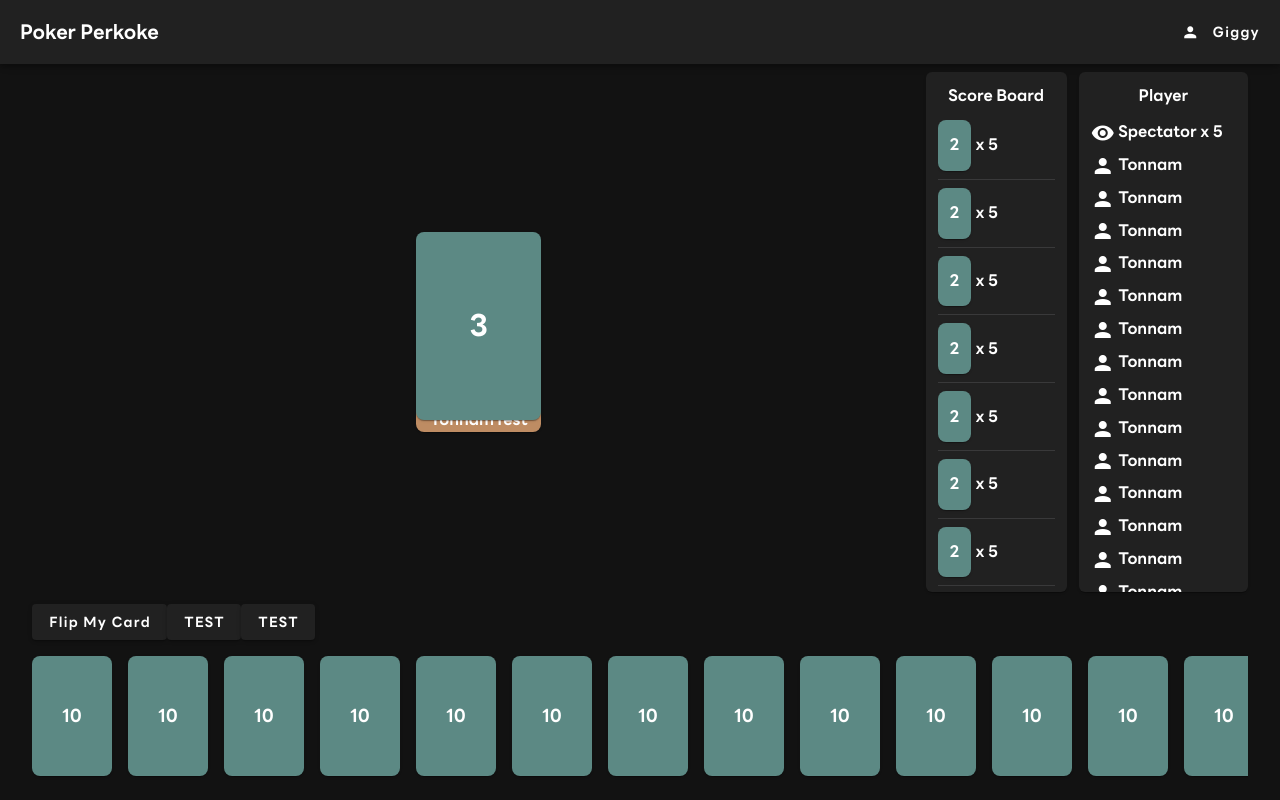
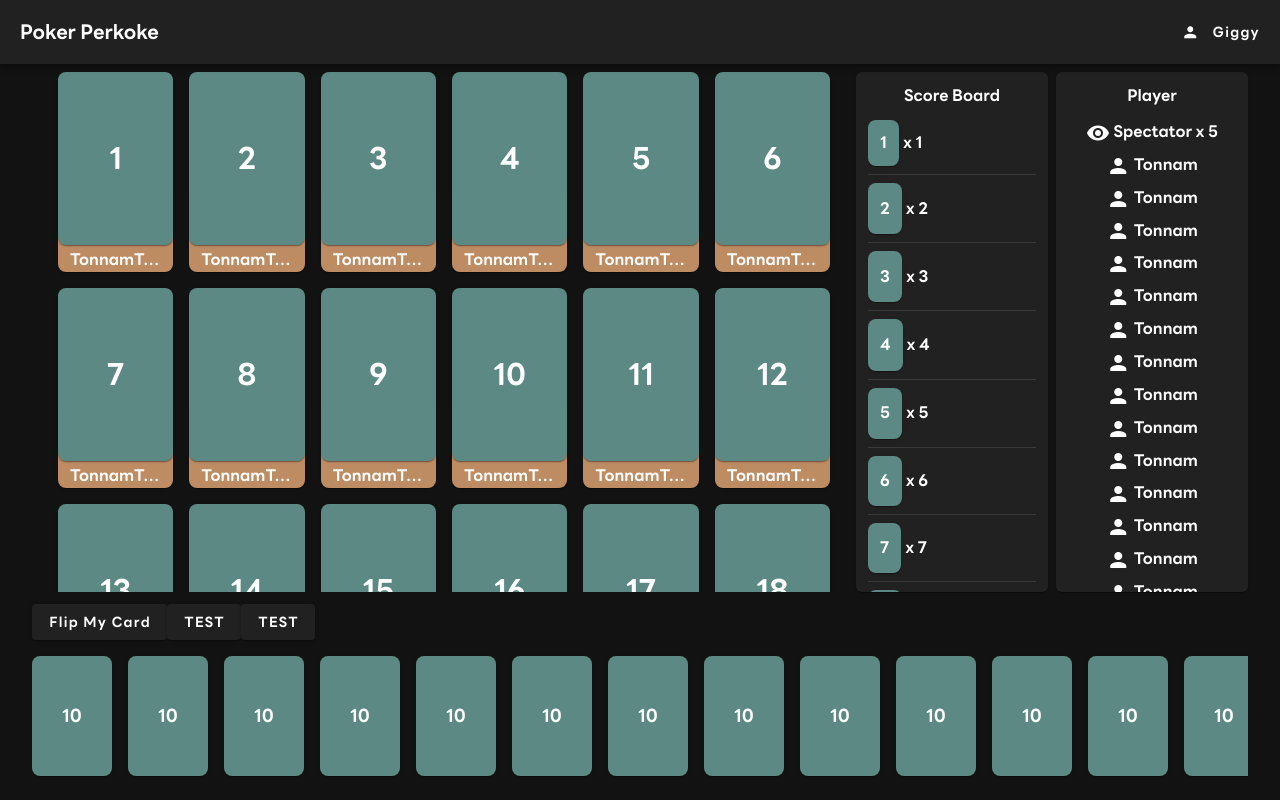
Before and after one commit to sirateek/scrum-poker-fe, a Vue app: page /room in a window 1280 px wide. Built offline with nearby package versions, Linux system fonts and the light colour scheme.

Commit message:
feat: Extract InformationBoard

```diff
--- a/src/views/room/RoomView.vue
+++ b/src/views/room/RoomView.vue
@@ -6,20 +6,18 @@
         class="grid grid-cols-[repeat(auto-fit,14%)] justify-center items-center w-full gap-4 overflow-y-scroll"
       >
         <CardWithName
-          v-for="i in 1"
+          v-for="i in 20"
           :key="i"
-          value="3"
+          :value="i.toString()"
           name="TonnamTest"
         ></CardWithName>
       </div>
-      <div v-if="true" class="text-center gap-5 flex flex-col w-[15vw]">
-        <VCard class="p-3 rounded-md">
-          <h2>Score Board</h2>
-          <div class="flex flex-col gap-2 mt-3 max-h-[65vh] overflow-y-scroll">
+      <div class="flex flex-row gap-2">
+        <InformationBoard title="Score Board">
           <div v-for="i in 20" :key="i">
             <div class="flex flex-row">
-                <Card value="2" text-size="text-md"></Card>
-                <p class="ml-1 flex items-center justify-center">x 5</p>
+              <Card :value="i.toString()" text-size="text-md"></Card>
+              <p class="ml-1 flex items-center justify-center">x {{ i }}</p>
             </div>
             <VDivider class="mt-2"></VDivider>
           </div>
@@ -28,16 +26,9 @@
             <p class="ml-1 flex items-center justify-center">x 5</p>
           </div>
           <VDivider class="mt-2"></VDivider>
-          </div>
-        </VCard>
-      </div>
+        </InformationBoard>
 
-      <div class="text-center gap-5 flex flex-col w-[18vw] ml-3">
-        <VCard class="p-3 rounded-md">
-          <h2>Player</h2>
-          <div
-            class="flex flex-col items-start max-h-[65vh] gap-2 mt-3 overflow-y-scroll"
-          >
+        <InformationBoard title="Player">
           <div>
             <VIcon icon="mdi-eye"></VIcon>
             Spectator x 5
@@ -46,8 +37,7 @@
             <VIcon icon="mdi-account"></VIcon>
             Tonnam
           </div>
-          </div>
-        </VCard>
+        </InformationBoard>
       </div>
     </div>
 
@@ -63,6 +53,7 @@ import { defineComponent } from "vue";
 import CardWithName from "./components/CardWithName.vue";
 import Card from "@/components/Card.vue";
 import HandAction from "@/views/room/components/HandAction.vue";
+import InformationBoard from "./components/InformationBoard.vue";
 
 export default defineComponent({
   name: "RoomView",
@@ -70,6 +61,7 @@ export default defineComponent({
     Card,
     HandAction,
     CardWithName,
+    InformationBoard,
   },
 });
 </script>
--- /dev/null
+++ b/src/views/room/components/InformationBoard.vue
@@ -0,0 +1,24 @@
+<template>
+  <div class="text-center gap-5 flex flex-col w-[15vw]">
+    <VCard class="p-3 rounded-md">
+      <h2>{{ title }}</h2>
+      <div class="flex flex-col gap-2 mt-3 max-h-[60vh] overflow-y-scroll">
+        <slot></slot>
+      </div>
+    </VCard>
+  </div>
+</template>
+
+<script lang="ts">
+import { defineComponent } from "vue";
+
+export default defineComponent({
+  name: "InformationBoard",
+  props: {
+    title: {
+      type: String,
+      required: true,
+    },
+  },
+});
+</script>
```
Lines whose indentation alone changed are shown as unchanged.
